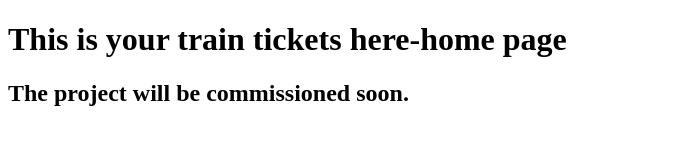
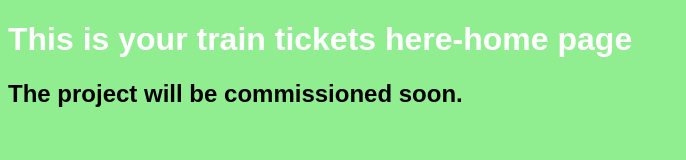
Before and after one commit to sommiee5/ticketapp, a plain HTML site: page index.html in a window 1280 px wide. Shown: the whole page, without its empty margins (0-686 px from the left). Drawn offline with Linux system fonts and the light colour scheme.

Commit message:
Added Nigerian colors to it

```diff
--- a/index.html
+++ b/index.html
@@ -3,6 +3,16 @@
 	<head>
 
 	<title>Welcome to train tickets here</title>
+	<style type="text/css">
+		body {
+			background: lightgreen;
+			font-family: arial, corbel, sans-serif;
+		}
+
+		h1 {
+			color: white;
+		}
+	</style>
 
 </head>
 
```
